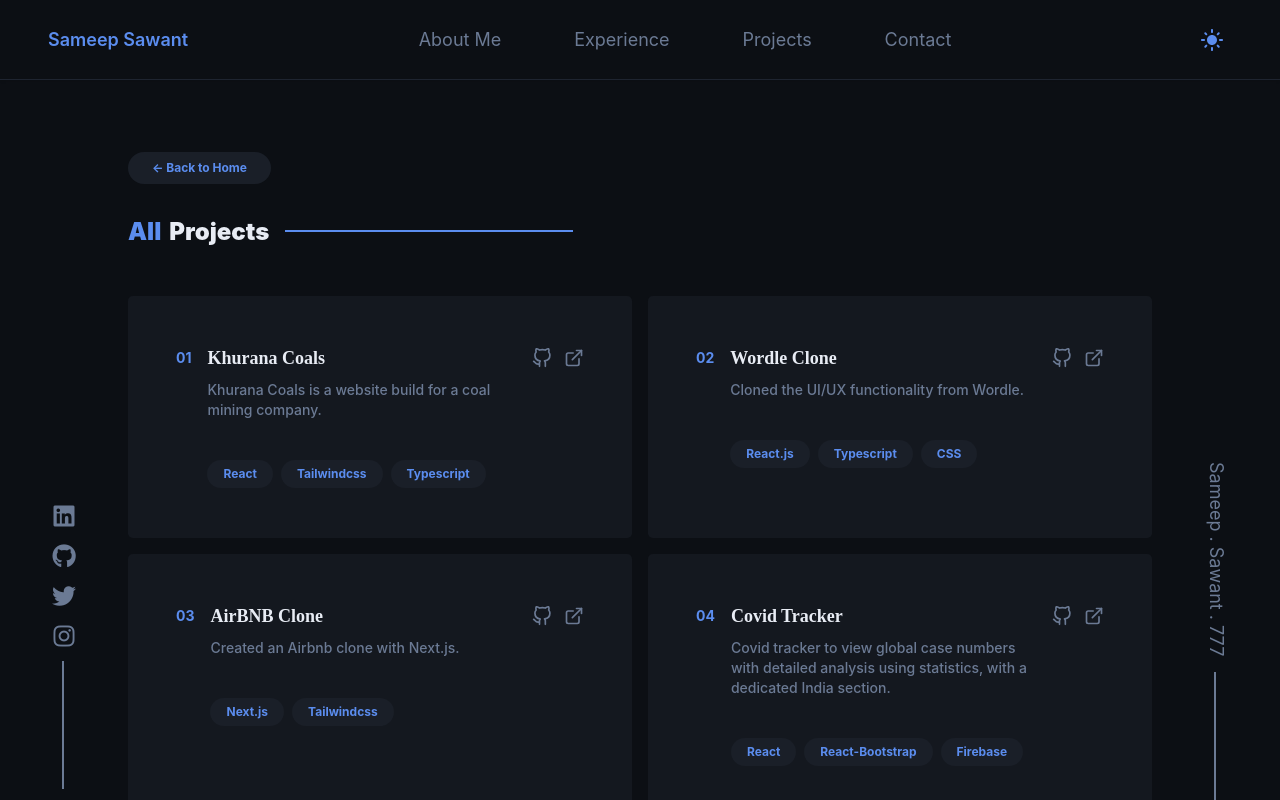
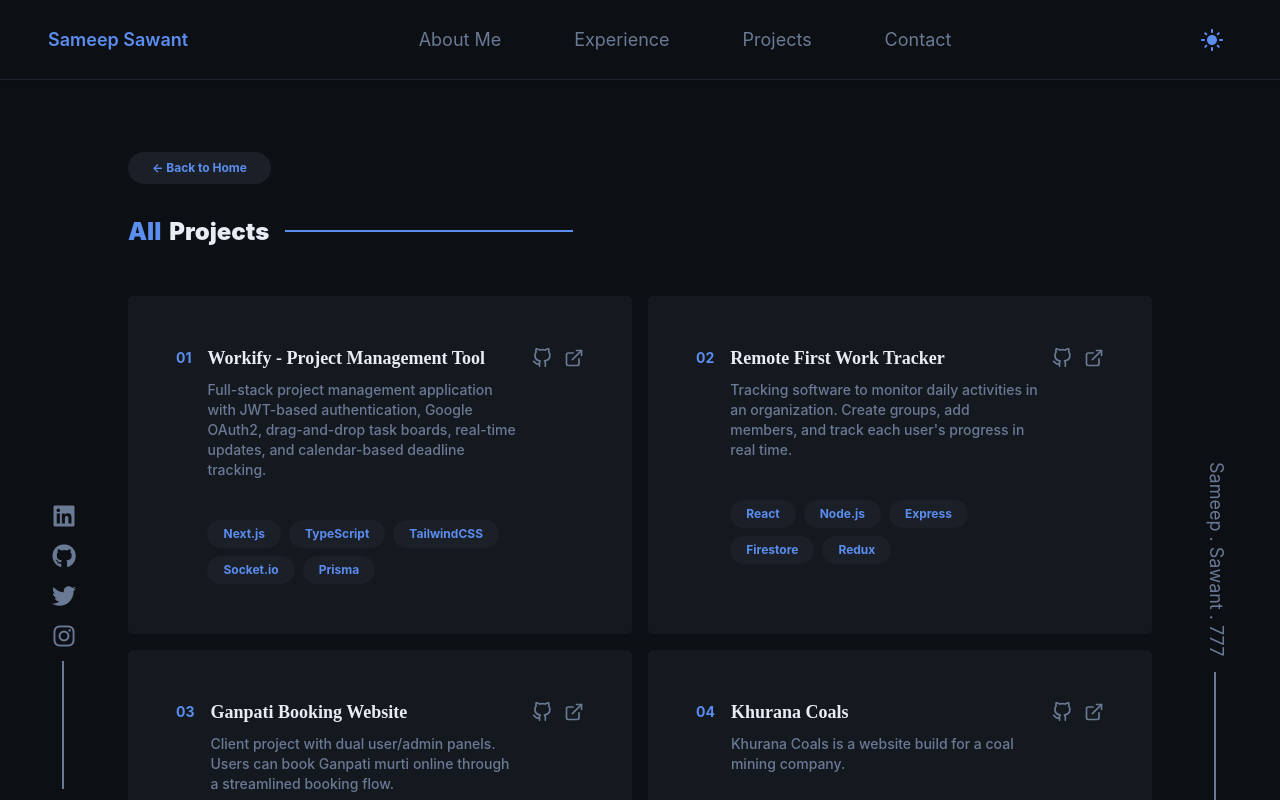
Before and after one commit to samsaw777/Portfolio, a React (Create React App) app: page /projects in a window 1280 px wide. Built offline with nearby package versions, Linux system fonts and the light colour scheme; the HTML template or start-up script is replaced by a standard one; a web font is replaced by a local one.

Commit message:
fix: project section added new projects

```diff
--- a/src/components/AllProjects.tsx
+++ b/src/components/AllProjects.tsx
@@ -9,6 +9,51 @@
   {
     id: 1,
     number: "01",
+    title: "Workify - Project Management Tool",
+    description:
+      "Full-stack project management application with JWT-based authentication, Google OAuth2, drag-and-drop task boards, real-time updates, and calendar-based deadline tracking.",
+    highlights: [
+      "Drag-and-drop task boards with react-beautiful-dnd",
+      "Real-time updates using Socket.io",
+      "Calendar-based deadline tracking with react-big-calendar",
+    ],
+    skills: ["Next.js", "TypeScript", "TailwindCSS", "Socket.io", "Prisma"],
+    github: "https://github.com/samsaw777/workifytaskmanager/tree/main",
+    demo: "https://example.com",
+  },
+  {
+    id: 2,
+    number: "02",
+    title: "Remote First Work Tracker",
+    description:
+      "Tracking software to monitor daily activities in an organization. Create groups, add members, and track each user's progress in real time.",
+    highlights: [
+      "Google authentication with secure session management",
+      "Real-time chat functionality between team members",
+      "Kanban-style to-do section for task tracking",
+    ],
+    skills: ["React", "Node.js", "Express", "Firestore", "Redux"],
+    github: "https://github.com/samsaw777/Remote-First-Work-Tracker",
+    demo: "https://remoteworktracker.netlify.app/",
+  },
+  {
+    id: 3,
+    number: "03",
+    title: "Ganpati Booking Website",
+    description:
+      "Client project with dual user/admin panels. Users can book Ganpati murti online through a streamlined booking flow.",
+    highlights: [
+      "Dual panel system for users and administrators",
+      "Online booking with Google authentication",
+      "Responsive design with smooth animations",
+    ],
+    skills: ["React", "Firebase", "AOS", "Bootstrap"],
+    github: "https://github.com/samsaw777/GanpatiWebiteUer",
+    demo: "https://shreeganeshaarts.web.app/",
+  },
+  {
+    id: 4,
+    number: "04",
     title: "Khurana Coals",
     description: "Khurana Coals is a website build for a coal mining company.",
     highlights: [
@@ -20,8 +65,8 @@
     demo: "https://khuranacoal.com/",
   },
   {
-    id: 2,
-    number: "02",
+    id: 5,
+    number: "05",
     title: "Wordle Clone",
     description: "Cloned the UI/UX functionality from Wordle.",
     highlights: [
@@ -33,8 +78,8 @@
     demo: "https://wordlecloneproject.vercel.app/",
   },
   {
-    id: 3,
-    number: "03",
+    id: 6,
+    number: "06",
     title: "AirBNB Clone",
     description: "Created an Airbnb clone with Next.js.",
     highlights: [
@@ -46,8 +91,8 @@
     demo: "https://samsawairbnbclone.vercel.app/",
   },
   {
-    id: 4,
-    number: "04",
+    id: 7,
+    number: "07",
     title: "Covid Tracker",
     description:
       "Covid tracker to view global case numbers with detailed analysis using statistics, with a dedicated India section.",
@@ -60,8 +105,8 @@
     demo: "https://covid-19-project-361da.web.app/",
   },
   {
-    id: 5,
-    number: "05",
+    id: 8,
+    number: "08",
     title: "Work It",
     description:
       "An application where users can select a place on the map, mark it, and add notes about what to do there.",
@@ -74,8 +119,8 @@
     demo: "https://markmeprojec.web.app/",
   },
   {
-    id: 6,
-    number: "06",
+    id: 9,
+    number: "09",
     title: "Travello Quizz",
     description: "A quiz application developed using PHP.",
     highlights: ["Dynamic quiz generation", "PHP backend with score tracking"],
@@ -83,8 +128,8 @@
     github: "https://github.com/samsaw777/Qizz-HTMl-CSS-JS-PHP-",
   },
   {
-    id: 7,
-    number: "07",
+    id: 10,
+    number: "10",
     title: "RMS Group",
     description:
       "Cross-platform app developed in the final year of Diploma. Features include Feedback System, Recruitment System, and Tracking System.",
@@ -95,8 +140,8 @@
     skills: ["React-Native", "Node.js", "Express.js", "MongoDB"],
   },
   {
-    id: 8,
-    number: "08",
+    id: 11,
+    number: "11",
     title: "Search By Assignment",
     description: "First assignment developed using Typescript with React.",
     highlights: [
@@ -108,8 +153,8 @@
     demo: "https://typescriptreact.netlify.app/",
   },
   {
-    id: 9,
-    number: "09",
+    id: 12,
+    number: "12",
     title: "Space Invader",
     description: "Space Invader is a game developed using Python.",
     highlights: [
@@ -120,8 +165,8 @@
     github: "https://github.com/samsaw777/Test_My_Knowledge",
   },
   {
-    id: 10,
-    number: "10",
+    id: 13,
+    number: "13",
     title: "Lucid Themes",
     description: "A responsive website built while learning web development.",
     highlights: [
--- a/src/components/MainProject.tsx
+++ b/src/components/MainProject.tsx
@@ -6,48 +6,57 @@
   const projectsData = [
     {
       id: 1,
-      number: "01",
-      title: "Remote First Work Tracker",
+      number: "03",
+      title: "APDP – Agentic Pharmacological Data Platform",
       description:
-        "Tracking software to monitor daily activities in an organization. Create groups, add members, and track each user's progress in real time.",
+        "Natural language interface for querying drug-food, drug-herb, and drug-drug interactions. Features a multi-node agentic pipeline with human-in-the-loop clarification, smart caching, and structured clinical-style responses.",
       highlights: [
-        "Google authentication with secure session management",
-        "Real-time chat functionality between team members",
-        "Kanban-style to-do section for task tracking",
+        "LangGraph agentic pipeline with 11 specialized nodes",
+        "Human-in-the-loop clarification for ambiguous queries",
+        "Hybrid NLP + parameterized SQL — no LLM-generated SQL",
       ],
-      skills: ["React", "Node.js", "Express", "Firestore", "Redux"],
-      github: "https://github.com/samsaw777/Remote-First-Work-Tracker",
-      demo: "https://remoteworktracker.netlify.app/",
+      skills: [
+        "Next.js",
+        "FastAPI",
+        "LangGraph",
+        "Gemini",
+        "Supabase",
+        "Docker",
+      ],
+      github: "https://github.com/samsaw777/drug_detection_rag_chatbot_backend",
+      demo: "https://drug-detection-rag-chatbot-frontend.vercel.app/",
     },
     {
       id: 2,
       number: "02",
-      title: "Ganpati Booking Website",
+      title: "Amazon Review Sentiment Analyzer",
       description:
-        "Client project with dual user/admin panels. Users can book Ganpati murti online through a streamlined booking flow.",
+        "FastAPI backend that processes e-commerce product reviews and generates AI-based summaries, sentiment insights, and key pros/cons through structured REST APIs.",
       highlights: [
-        "Dual panel system for users and administrators",
-        "Online booking with Google authentication",
-        "Responsive design with smooth animations",
+        "AI-powered sentiment analysis and summarization",
+        "LLM pipelines built with LangChain",
+        "LangSmith monitoring for latency, tokens, and cost",
       ],
-      skills: ["React", "Firebase", "AOS", "Bootstrap"],
-      github: "https://github.com/samsaw777/GanpatiWebiteUer",
-      demo: "https://shreeganeshaarts.web.app/",
+      skills: ["FastAPI", "Python", "LangChain", "LangSmith", "LLMs"],
+      github:
+        "https://github.com/samsaw777/reviews_analysis_web_extension_backend",
+      // demo: "https://example.com",
     },
     {
       id: 3,
       number: "03",
-      title: "AI Content Generator",
+      title: "Mood-Based Music Recommendation System",
       description:
-        "Intelligent content generation tool powered by OpenAI. Create high-quality blog and social media content with multiple templates and tone variations.",
+        "Multi-model music recommendation pipeline that predicts continuous arousal–valence emotion embeddings from audio and computes cosine-similarity-based Top-K song recommendations.",
       highlights: [
-        "AI-powered content generation with GPT",
-        "Multiple templates for different content types",
-        "Customizable tone and style settings",
+        "Audio preprocessing and regression model for mood prediction",
+        "Continuous arousal–valence emotion embeddings",
+        "Cosine-similarity ranking with genre and instrument vectors",
       ],
-      skills: ["React", "TypeScript", "Node.js", "OpenAI"],
-      github: "https://github.com",
-      demo: "https://example.com",
+      skills: ["Python", "PyTorch", "Librosa"],
+      github:
+        "https://github.com/NirzariP/Music-Classification-and-Recommendation-System",
+      // demo: "https://example.com",
     },
   ];
 
```
